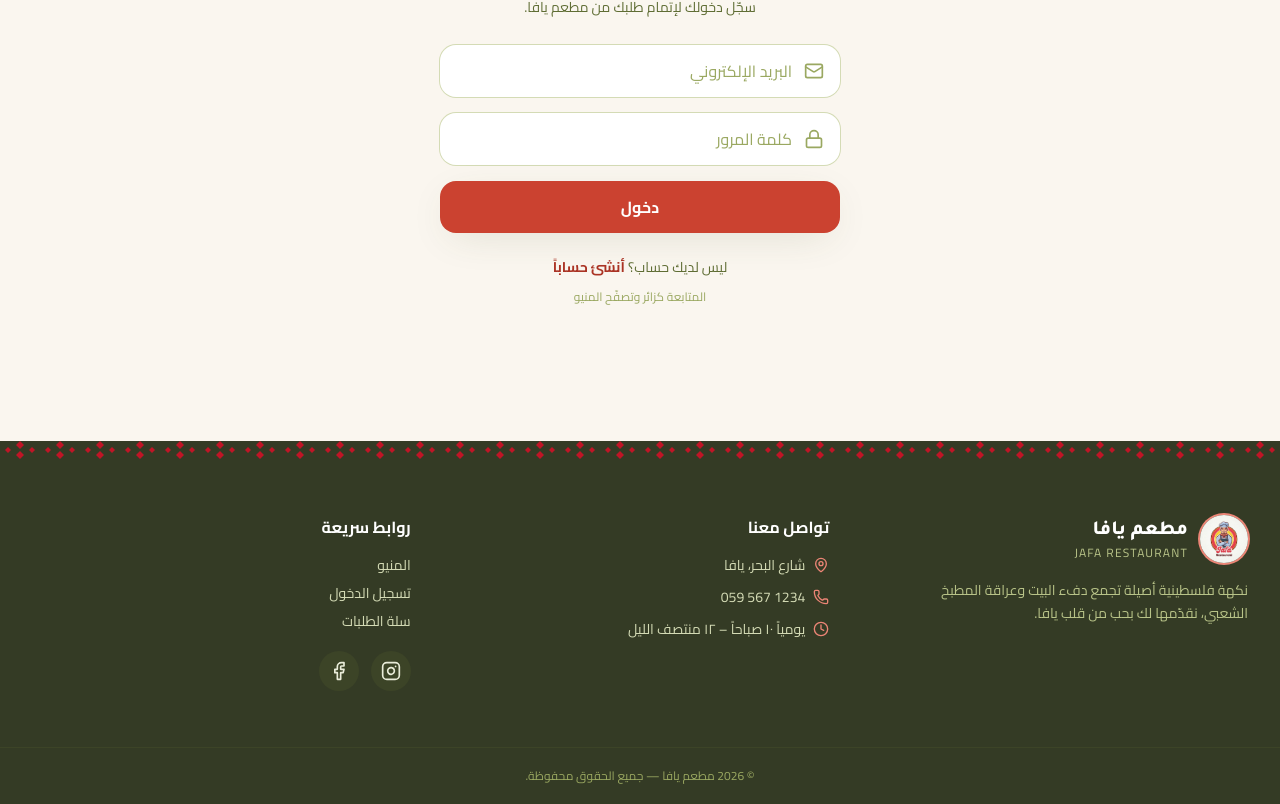
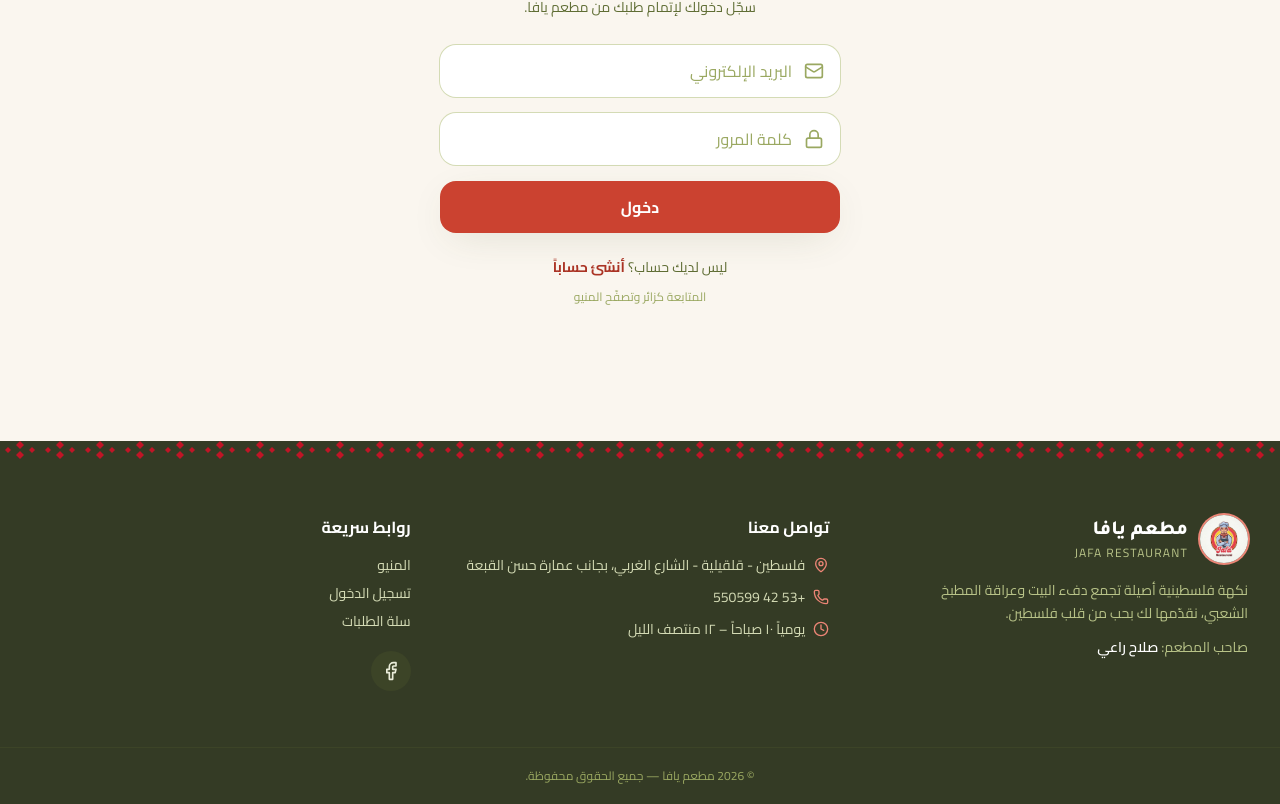
Before and after one commit to Mohammad14567/JafaRestaurant, a Next.js app: page /login in a window 1280 px wide. Shown: the part 294-1098 px from the top of the page. Built offline with nearby package versions, Linux system fonts and the light colour scheme; no server answers.

Commit message:
Fix Vercel build: wrap useSearchParams in Suspense, untrack dev.log

```diff
--- a/app/login/page.tsx
+++ b/app/login/page.tsx
@@ -1,6 +1,6 @@
 "use client";
 
-import { useState } from "react";
+import { Suspense, useState } from "react";
 import Link from "next/link";
 import Image from "next/image";
 import { useRouter, useSearchParams } from "next/navigation";
@@ -9,6 +9,14 @@ import { Mail, Lock, User as UserIcon, Loader2, AlertCircle } from "lucide-react
 import toast from "react-hot-toast";
 
 export default function LoginPage() {
+  return (
+    <Suspense fallback={null}>
+      <LoginForm />
+    </Suspense>
+  );
+}
+
+function LoginForm() {
   const { signIn, signUp, ready } = useAuth();
   const router = useRouter();
   const params = useSearchParams();
--- a/components/Footer.tsx
+++ b/components/Footer.tsx
@@ -1,6 +1,6 @@
 import Link from "next/link";
 import Image from "next/image";
-import { MapPin, Phone, Clock, Instagram, Facebook } from "lucide-react";
+import { MapPin, Phone, Clock, Facebook } from "lucide-react";
 
 export default function Footer() {
   return (
@@ -19,18 +19,23 @@ export default function Footer() {
           </div>
           <p className="mt-4 max-w-xs text-sm leading-relaxed text-olive-300">
             نكهة فلسطينية أصيلة تجمع دفء البيت وعراقة المطبخ الشعبي، نقدّمها لك
-            بحب من قلب يافا.
+            بحب من قلب فلسطين.
+          </p>
+          <p className="mt-3 text-sm text-olive-300">
+            صاحب المطعم: <span className="font-semibold text-white">صلاح راعي</span>
           </p>
         </div>
 
         <div>
           <h4 className="mb-4 font-bold text-white">تواصل معنا</h4>
           <ul className="space-y-3 text-sm text-olive-200">
-            <li className="flex items-center gap-2">
-              <MapPin className="h-4 w-4 text-clay-400" /> شارع البحر، يافا
+            <li className="flex items-start gap-2">
+              <MapPin className="mt-0.5 h-4 w-4 shrink-0 text-clay-400" />
+              <span>فلسطين - قلقيلية - الشارع الغربي، بجانب عمارة حسن القبعة</span>
             </li>
             <li className="flex items-center gap-2">
-              <Phone className="h-4 w-4 text-clay-400" /> 1234 567 059
+              <Phone className="h-4 w-4 text-clay-400" />
+              <a href="tel:+5342550599" className="hover:text-white">+53 42 550599</a>
             </li>
             <li className="flex items-center gap-2">
               <Clock className="h-4 w-4 text-clay-400" /> يومياً ١٠ صباحاً – ١٢ منتصف الليل
@@ -46,10 +51,13 @@ export default function Footer() {
             <li><Link href="/cart" className="hover:text-white">سلة الطلبات</Link></li>
           </ul>
           <div className="mt-5 flex gap-3">
-            <a href="#" className="rounded-full bg-olive-800 p-2.5 transition hover:bg-clay-600" aria-label="انستغرام">
-              <Instagram className="h-5 w-5" />
-            </a>
-            <a href="#" className="rounded-full bg-olive-800 p-2.5 transition hover:bg-clay-600" aria-label="فيسبوك">
+            <a
+              href="https://www.facebook.com/profile.php?id=100063592714808"
+              target="_blank"
+              rel="noopener noreferrer"
+              className="rounded-full bg-olive-800 p-2.5 transition hover:bg-clay-600"
+              aria-label="فيسبوك"
+            >
               <Facebook className="h-5 w-5" />
             </a>
           </div>
```
Also changed, not shown: 2 other files (tests, documents, lock files or other folders).
